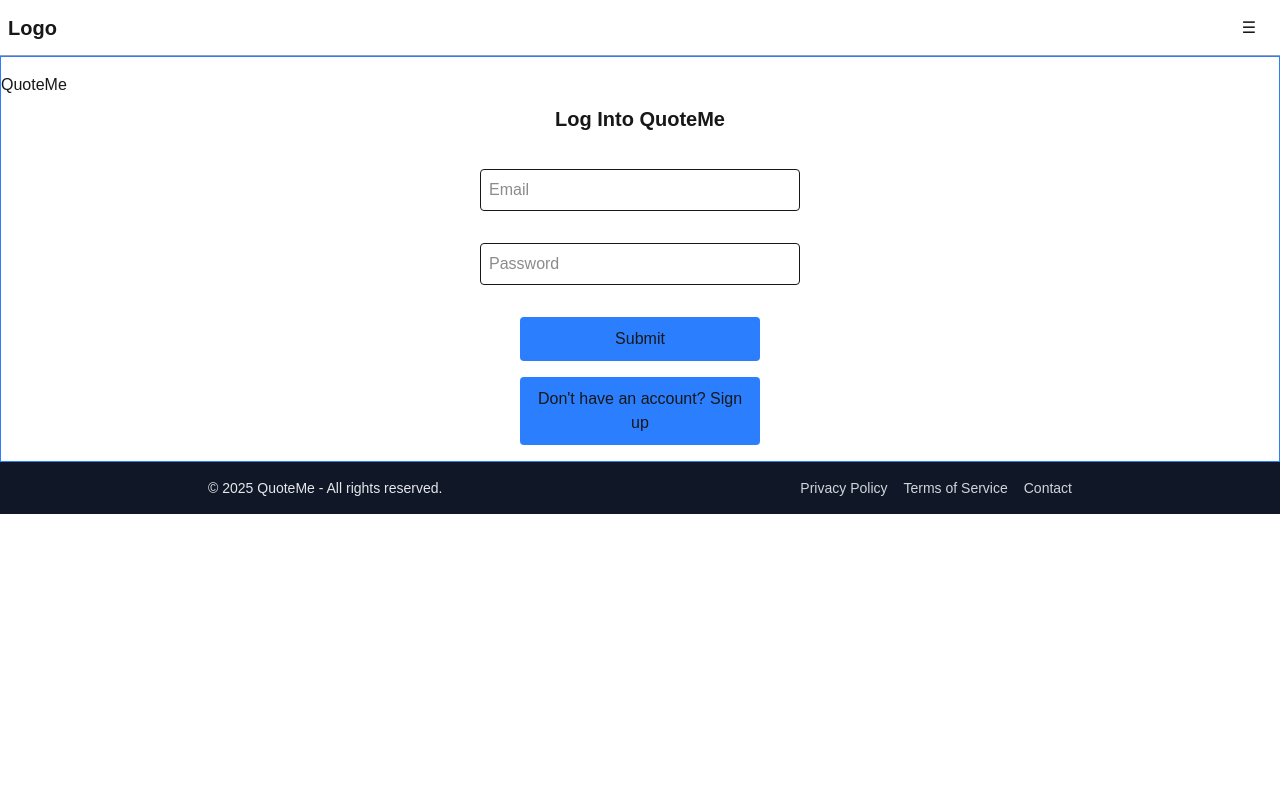
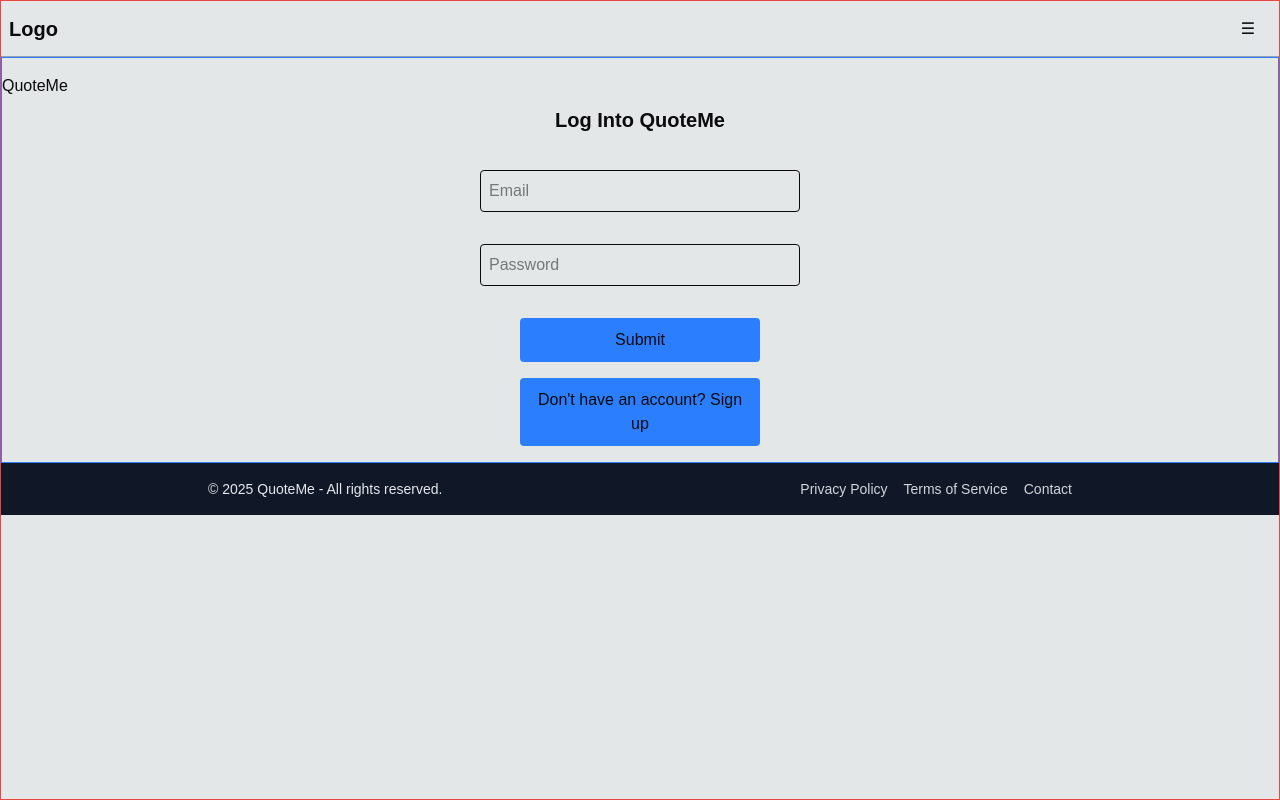
Before and after one commit to tjohnson009/quoteme, a Next.js app: page / in a window 1280 px wide. Built offline with nearby package versions, Linux system fonts and the light colour scheme.

Commit message:
Start adding global styling

```diff
--- a/src/styles/globals.css
+++ b/src/styles/globals.css
@@ -1,27 +1,42 @@
 @import "tailwindcss";
 
-:root {
-  --background: #ffffff;
-  --foreground: #171717;
-  box-sizing: border-box;
+
+@theme inline { /* Tailwind utility class names */
+  --color-background: var(--bg-primary);
+  --color-background-secondary: var(--bg-secondary);
+  --color-foreground: var(--fg-primary);
+  --color-foreground-secondary: var(--fg-secondary);
+  --color-accent-1: var(--accent-primary);
+  --color-accent-2: var(--accent-secondary);
+  --color-error: var(--error);
 }
 
-@theme inline {
-  --color-background: var(--background);
-  --color-foreground: var(--foreground);
-  --font-sans: var(--font-geist-sans);
-  --font-mono: var(--font-geist-mono);
+:root { /* light mode default */
+  box-sizing: border-box;
+  --bg-primary: #e3e7e8;
+  --bg-secondary: #d0d6d8;
+  --fg-primary: #090b0c;
+  --fg-secondary: #22292b;
+  --accent-primary: #10b981;
+  --accent-secondary: #3b82f6;
+  --error: #ef4444;
 }
 
 @media (prefers-color-scheme: dark) {
   :root {
-    --background: #0a0a0a;
-    --foreground: #ededed;
+    --bg-primary: #090b0c;
+    --bg-secondary: #161b1d;
+    --fg-primary: #e3e7e8;
+    --fg-secondary: #d0d6d8;
+    --accent-primary: #047857;
+    --accent-secondary: #1d4ed8;
   }
 }
 
 body {
-  background: var(--background);
-  color: var(--foreground);
+  background: var(--bg-primary);
+  color: var(--fg-primary);
   font-family: Arial, Helvetica, sans-serif;
+  border: var(--error) 1px solid;
+  min-height: 100vh;
 }
```
